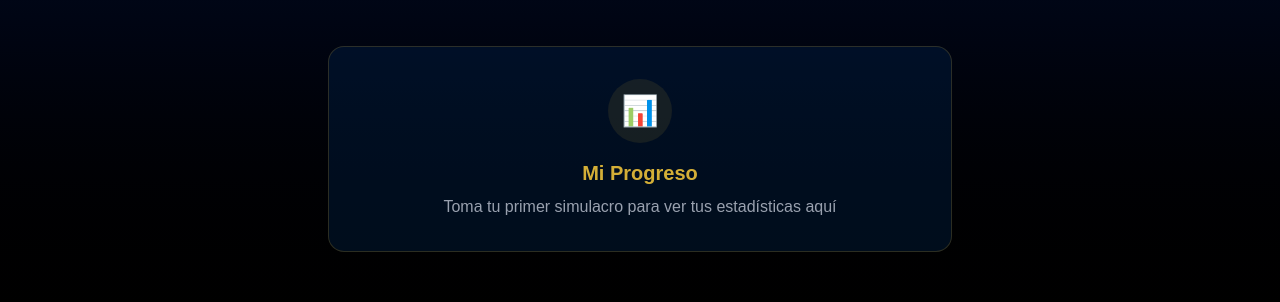
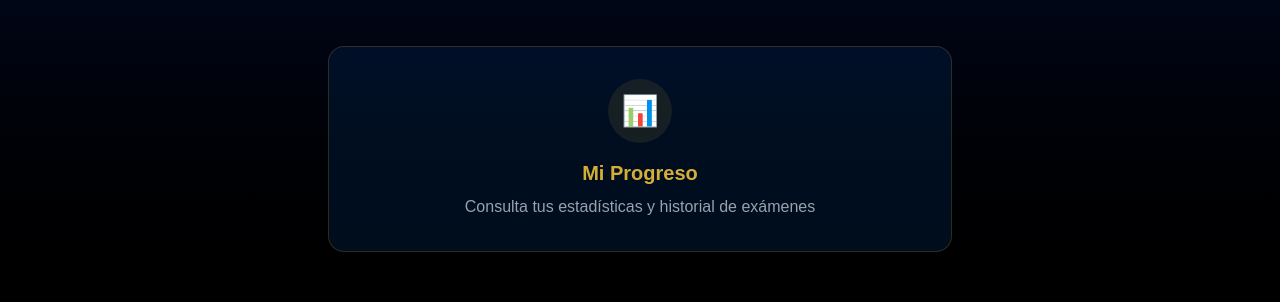
Before and after one commit to budasun/IATutorUNAM, a Next.js app: page / in a window 1280 px wide. Shown: the part 1014-1316 px from the top of the page. Built offline with nearby package versions, Linux system fonts and the light colour scheme; no server answers.

Commit message:
fix: add block class to Mi Progreso link

```diff
--- a/src/app/page.tsx
+++ b/src/app/page.tsx
@@ -175,15 +175,15 @@ export default function Home() {
           </div>
         </section>
 
-        <section className="bg-[#002B5C]/30 border border-[#D4AF37]/20 rounded-2xl p-8 text-center">
+        <Link href="/progreso" className="block bg-[#002B5C]/30 border border-[#D4AF37]/20 rounded-2xl p-8 text-center hover:bg-[#002B5C]/50 transition">
           <div className="w-16 h-16 bg-[#D4AF37]/10 rounded-full flex items-center justify-center mx-auto mb-4">
             <span className="text-3xl">📊</span>
           </div>
           <h2 className="text-xl font-semibold text-[#D4AF37] mb-2">Mi Progreso</h2>
           <p className="text-gray-400">
-            Toma tu primer simulacro para ver tus estadísticas aquí
+            Consulta tus estadísticas y historial de exámenes
           </p>
-        </section>
+        </Link>
 
         <footer className="mt-12 text-center text-gray-500 text-sm">
           <p>IA Tutor UNAM © 2026</p>
```
